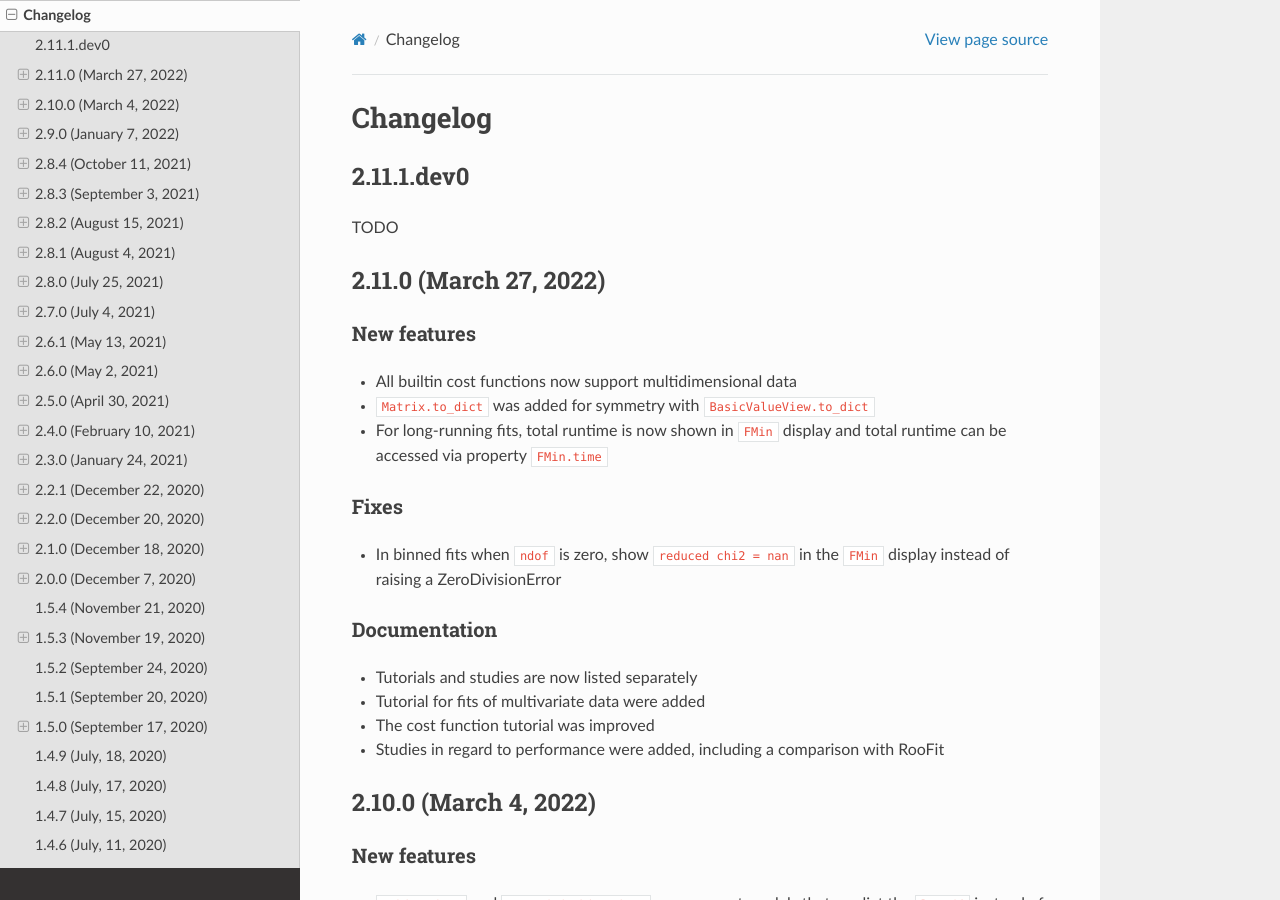
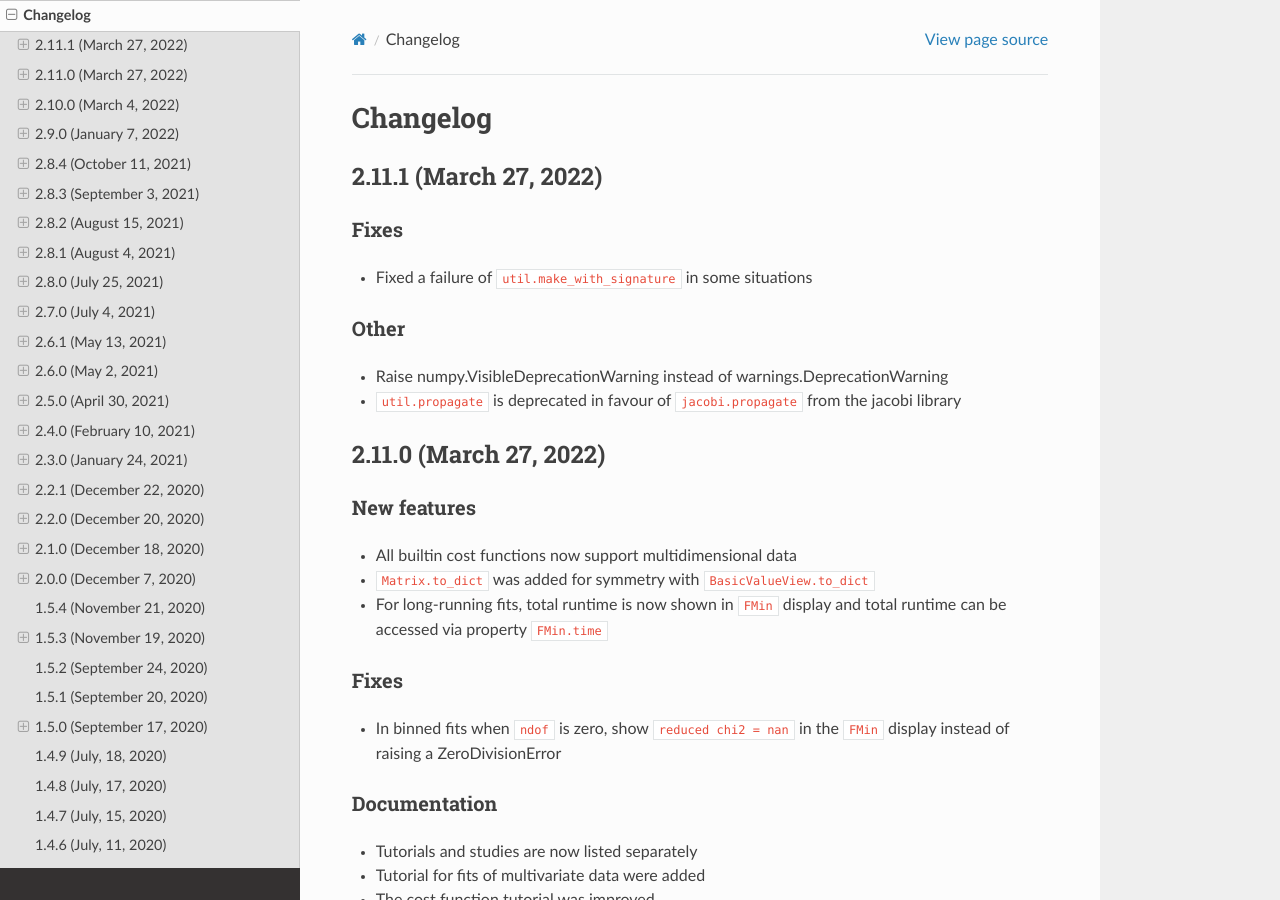
Before and after one commit to scikit-hep/iminuit, a Sphinx documentation site: the page built from doc/changelog.rst, in a window 1280 px wide and 900 px high. Built offline with Sphinx 7.4.7 and the Read the Docs theme 2.0.0, drawn with Linux system fonts in a browser that asks for light colours.

Commit message:
update changelog and version

```diff
--- a/doc/changelog.rst
+++ b/doc/changelog.rst
@@ -5,10 +5,17 @@
 Changelog
 =========
 
-2.11.1.dev0
------------
+2.11.1 (March 27, 2022)
+-----------------------
 
-TODO
+Fixes
+~~~~~
+- Fixed a failure of ``util.make_with_signature`` in some situations
+
+Other
+~~~~~
+- Raise numpy.VisibleDeprecationWarning instead of warnings.DeprecationWarning
+- ``util.propagate`` is deprecated in favour of ``jacobi.propagate`` from the jacobi library
 
 2.11.0 (March 27, 2022)
 -----------------------
--- a/src/iminuit/version.py
+++ b/src/iminuit/version.py
@@ -7,7 +7,7 @@
 # - Increase MAINTENANCE when fixing bugs without adding features
 # - During development, add suffix .devN with N >= 0
 # - For release candidates, add suffix .rcN with N >= 0
-version = "2.11.1.dev0"
+version = "2.11.1"
 
 # We list the corresponding ROOT version of the C++ Minuit2 library here
 root_version = "v6-25-01-1694-g187368db19"
```
